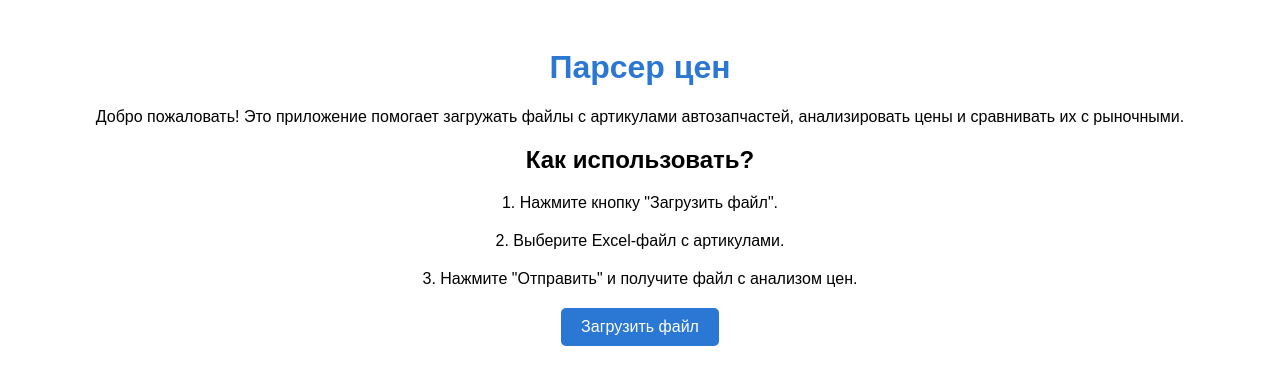
After one commit to Aleksanids/bitrix-price-parser, a Flask app: template templates/index.html in a window 1280 px wide. The commit adds this page. Shown: the top 385 px of the page. Run offline with Flask 3, Linux system fonts and the light colour scheme; the template is opened without the code that fills it, so the values that code supplies are empty.

Commit message:
Финальная версия для Битрикс24

```diff
--- a/app.py
+++ b/app.py
@@ -10,12 +10,8 @@ import time
 import logging
 import uuid
 
-# Инициализация Flask-приложения
 app = Flask(__name__)
 executor = ThreadPoolExecutor(max_workers=10)
-
-# Настройки логирования
-logging.basicConfig(level=logging.INFO, format='%(asctime)s - %(levelname)s - %(message)s')
 
 # Пути для хранения файлов
 db_path = "price_cache.db"
@@ -24,17 +20,9 @@ result_folder = "results"
 os.makedirs(upload_folder, exist_ok=True)
 os.makedirs(result_folder, exist_ok=True)
 
-# Главная страница (тестовый ответ)
-@app.route('/')
-def home():
-    return "Flask-приложение работает! 🚀"
+logging.basicConfig(level=logging.INFO, format="%(asctime)s - %(levelname)s - %(message)s")
 
-# Страница с формой загрузки файла
-@app.route('/form')
-def upload_form():
-    return render_template("upload.html")
-
-# Создание базы данных для кеша цен
+# Создаём базу данных для кеша цен
 def init_db():
     with sqlite3.connect(db_path) as conn:
         cursor = conn.cursor()
@@ -47,6 +35,16 @@ def init_db():
         ''')
         conn.commit()
 
+# Главная страница с инструкцией для Битрикс24
+@app.route('/')
+def home():
+    return render_template("index.html")
+
+# Страница загрузки файла
+@app.route('/form')
+def upload_form():
+    return render_template("upload.html")
+
 # Функция парсинга цен с сайтов
 def get_price_from_sites(article):
     sites = {
@@ -57,6 +55,7 @@ def get_price_from_sites(article):
 
     headers = {"User-Agent": "Mozilla/5.0"}
     results = []
+
     for store, url in sites.items():
         try:
             response = requests.get(url, headers=headers, timeout=10)
@@ -69,16 +68,19 @@ def get_price_from_sites(article):
         except Exception as e:
             logging.error(f"Ошибка при парсинге {store}: {e}")
         time.sleep(0.3)
+
     return results if results else None
 
-# Проверка и обновление кеша
+# Проверка кеша и обновление цен
 def check_and_update_price(article):
     with sqlite3.connect(db_path) as conn:
         cursor = conn.cursor()
         cursor.execute("SELECT prices, last_updated FROM prices_cache WHERE article = ?", (article,))
         row = cursor.fetchone()
+
         if row and pd.Timestamp(row[1]) >= pd.Timestamp.now() - pd.Timedelta(days=7):
             return json.loads(row[0])
+
         prices = get_price_from_sites(article)
         if prices:
             cursor.execute("REPLACE INTO prices_cache (article, prices, last_updated) VALUES (?, ?, CURRENT_TIMESTAMP)",
--- /dev/null
+++ b/templates/index.html
@@ -0,0 +1,42 @@
+<!DOCTYPE html>
+<html lang="ru">
+<head>
+    <meta charset="UTF-8">
+    <meta name="viewport" content="width=device-width, initial-scale=1.0">
+    <title>Парсер цен</title>
+    <script src="https://api.bitrix24.com/api/v1/"></script>
+    <style>
+        body {
+            font-family: Arial, sans-serif;
+            padding: 20px;
+            text-align: center;
+        }
+        h1 {
+            color: #2a77d4;
+        }
+        p {
+            font-size: 16px;
+            margin-bottom: 20px;
+        }
+        .button {
+            display: inline-block;
+            padding: 10px 20px;
+            background-color: #2a77d4;
+            color: white;
+            text-decoration: none;
+            border-radius: 5px;
+        }
+    </style>
+</head>
+<body>
+    <h1>Парсер цен</h1>
+    <p>Добро пожаловать! Это приложение помогает загружать файлы с артикулами автозапчастей, анализировать цены и сравнивать их с рыночными.</p>
+
+    <h2>Как использовать?</h2>
+    <p>1. Нажмите кнопку "Загрузить файл".</p>
+    <p>2. Выберите Excel-файл с артикулами.</p>
+    <p>3. Нажмите "Отправить" и получите файл с анализом цен.</p>
+
+    <a href="/form" class="button">Загрузить файл</a>
+</body>
+</html>
```
Also changed, not shown: templates/upload.html (+44 -1 lines), upload.html (deleted, +0 -15 lines).
